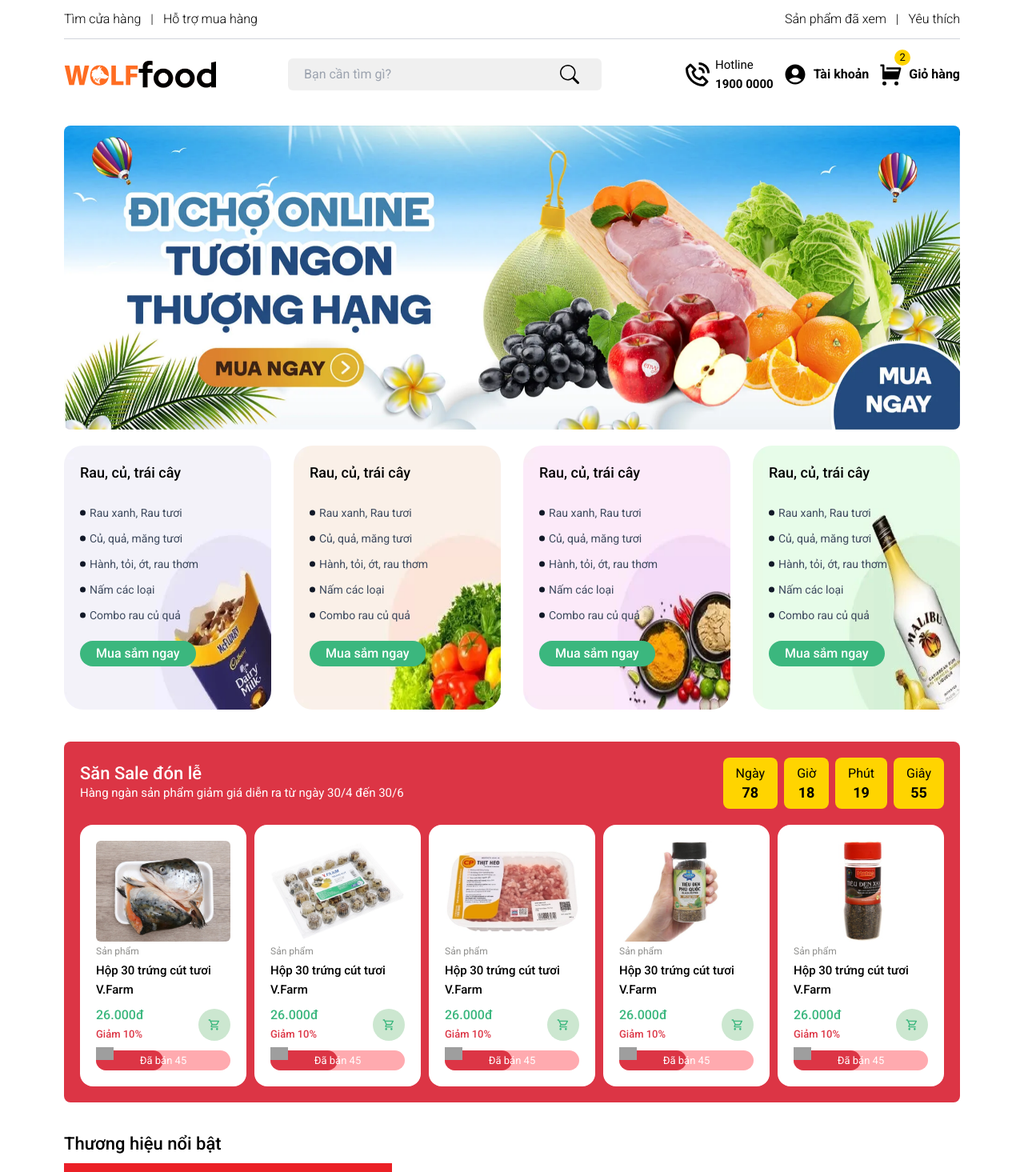
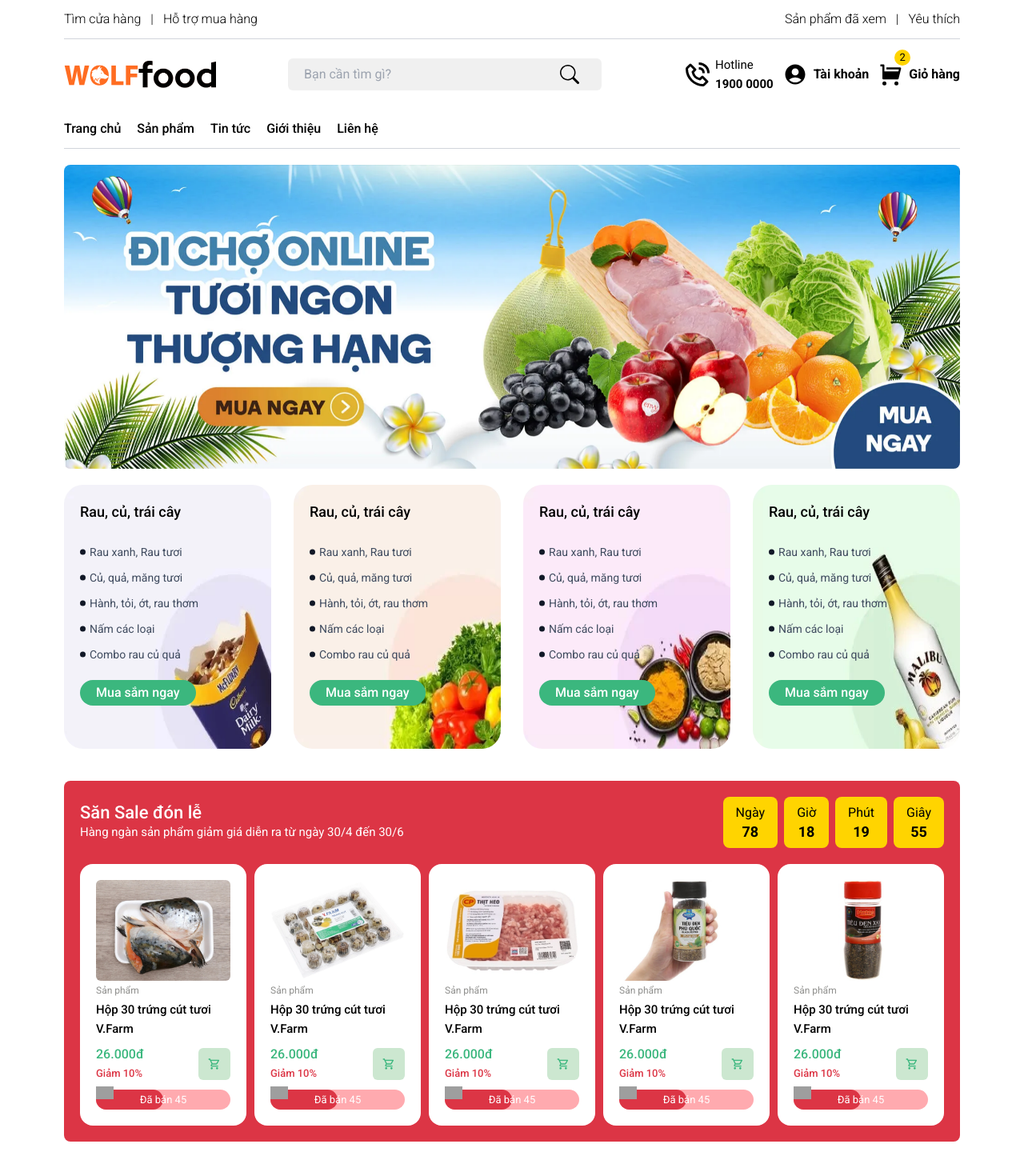
Before and after one commit to Ita-Moz/Shop_Graphql, a React (Vite) app: page / in a window 1280 px wide. Shown: the top 1465 px of the page at 80% size. Built offline with nearby package versions, Linux system fonts and the light colour scheme; grey boxes are pictures that could not be loaded.

Commit message:
edit buttion cart

```diff
--- a/src/components/Header.jsx
+++ b/src/components/Header.jsx
@@ -1,6 +1,7 @@
 import { BiPhoneCall } from "react-icons/bi"
 import { RiShoppingCartFill } from "react-icons/ri"
 import { MdAccountCircle } from "react-icons/md"
+import { Link } from "react-router-dom"
 import logo from "/src/assets/images/logo.webp"
 import Search from "./Search"
 function Header() {
@@ -20,7 +21,7 @@ function Header() {
 			</div>
 			<div className="flex items-center justify-between py-5 ">
 				<div className="w-[25%]">
-					<a href="#"><img src={logo} alt="logo" className="max-h-[45px] max-w-[190px]" /></a>
+					<Link to={'/'}><img src={logo} alt="logo" className="max-h-[45px] max-w-[190px]" /></Link>
 				</div>
 				<Search className={"hidden lg:flex w-[35%]"}></Search>
 				<div className="flex items-center gap-3 w-[40%] justify-end ">
@@ -45,8 +46,21 @@ function Header() {
 				</div>
 			</div>
 			<Search className={"flex lg:hidden"} />
+			<NavMenu />
 		</div>
 	)
 }
-
+function NavMenu(){
+	return(
+		<div className="flex  items-center py-3 border-b border-gray-300">
+			<div className="flex gap-5 font-medium">
+				<a href="#">Trang chủ</a>
+				<a href="#">Sản phẩm</a>
+				<a href="#">Tin tức</a>
+				<a href="#">Giới thiệu</a>
+				<a href="#">Liên hệ</a>
+			</div>
+		</div>
+	)
+}
 export default Header
--- a/src/components/Product.jsx
+++ b/src/components/Product.jsx
@@ -31,7 +31,7 @@ function Product({ img, category, title, price, sale, amount, isFlex = false })
 						<p className="text-[13px] text-red font-medium">{sale ? sale : ""}</p>
 					</div>
 					{!isFlex && (
-						<button className="hidden sm:flex rounded-full w-10 h-10 bg-[#cce7d0] centered group hover:bg-primary">
+						<button className="hidden sm:flex rounded-md w-10 h-10 bg-[#cce7d0] centered group hover:bg-primary">
 							<MdOutlineShoppingCart className="text-[#3bb77e] group-hover:text-white" />
 						</button>
 					)}
--- /dev/null
+++ b/src/components/Tooltip.jsx
@@ -0,0 +1,5 @@
+function Tooltip({render}) {
+	return <div className="z-[999] shadow-lg p-5">{render}</div>
+}
+
+export default Tooltip
--- a/src/data/data.jsx
+++ b/src/data/data.jsx
@@ -1,4 +1,5 @@
 import { footer, products } from "../config/images"
+export const dataTitleMenu=[]
 export const dataFooterPolicy = [
 	{
 		img: footer.footerPolicy1,
```
Also changed, not shown: src/components/Wrapper.jsx (deleted).
